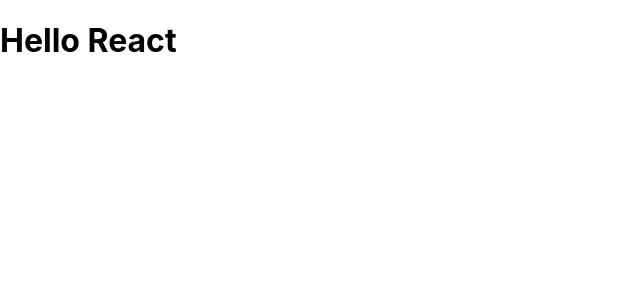
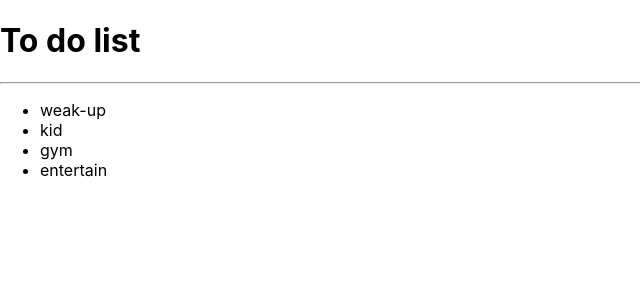
Before and after one commit to Tegegnwork/road-to-react-hacker-stories, a React (Create React App) app: page / in a window 1280 px wide. Shown: the top 300 px of the page, without its empty margins (0-640 px from the left). Built offline with nearby package versions, Linux system fonts and the light colour scheme.

Commit message:
add todolist

```diff
--- a/package.json
+++ b/package.json
@@ -1,4 +1,5 @@
 {
+  "homepage": "https://tegegnwork.github.io/road-to-react-hacker-stories/",
   "name": "road-to-react-hacker-stories",
   "version": "0.1.0",
   "private": true,
@@ -13,6 +14,8 @@
   },
   "scripts": {
     "start": "react-scripts start",
+    "predeploy": "npm run build",
+    "deploy": "gh-pages -d build",
     "build": "react-scripts build",
     "test": "react-scripts test",
     "eject": "react-scripts eject"
@@ -34,5 +37,8 @@
       "last 1 firefox version",
       "last 1 safari version"
     ]
+  },
+  "devDependencies": {
+    "gh-pages": "^6.1.1"
   }
 }
--- a/src/App.js
+++ /dev/null
@@ -1,12 +0,0 @@
-
-import * as React from 'react';
-
-function App() {
-  return (
-    <div>
-    <h1>Hello React</h1>
-    </div>
-  );
-}
-
-export default App;
--- /dev/null
+++ b/src/App.jsx
@@ -0,0 +1,18 @@
+
+import React from 'react';
+import TodoList from './TodoList.jsx';
+
+
+ function App() {
+  return(
+    <div>
+
+      <TodoList/>
+
+       <list/>
+
+    </div>
+
+         );
+          }
+   export default App;
--- /dev/null
+++ b/src/TodoList.jsx
@@ -0,0 +1,25 @@
+
+import React from 'react'
+
+const list = [ {id: 1, title : "weak-up",item:"Shower"},
+              {id:2, title: "kid",item:"reading a book"},
+              {id: 3, title: "gym",item:"waking"},
+              {id: 4 ,title: "entertain",item:"movie"}];
+
+
+function List () {
+    return(
+        <div>
+           <h1> To do list </h1>
+           <hr/>
+            <ul>
+        {list.map(function (item){
+        return <li key={item.objectID}> {item.title} </li>;
+
+      })}
+    </ul>
+        </div>
+    );
+            };
+
+  export default List;
--- a/src/index.css
+++ b/src/index.css
@@ -5,6 +5,7 @@
     sans-serif;
   -webkit-font-smoothing: antialiased;
   -moz-osx-font-smoothing: grayscale;
+
 }
 
 code {
```
Also changed, not shown: 1 other file (tests, documents, lock files or other folders).
